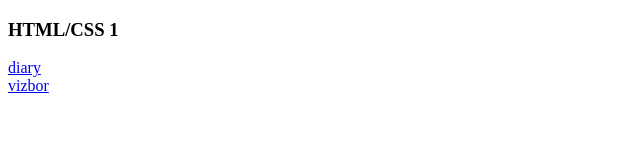
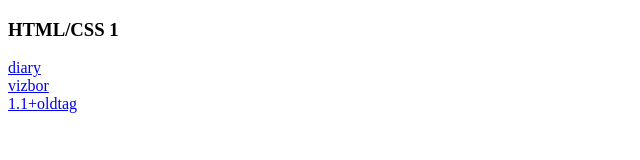
Before and after one commit to Ivannikylin/IvanNikulin, a plain HTML site: page index.html in a window 1280 px wide. Shown: the full height of the page, 0-640 px from the left. Drawn offline with Linux system fonts and the light colour scheme.

Commit message:
Первый урок

```diff
--- a/index.html
+++ b/index.html
@@ -4,11 +4,13 @@
     <meta charset="UTF-8">
     <meta http-equiv="X-UA-Compatible" content="IE=edge">
     <meta name="viewport" content="width=device-width, initial-scale=1.0">
-    <title>\Список заданий</title>
+    <title>Список заданий</title>
 </head>
 <body>
     <H3>HTML/CSS 1</H3>
     <a href="home/HTML_CSS_1/diary.html">diary</a><br>
     <a href="home/HTML_CSS_1/vizbor/vizbor.html">vizbor</a><br>
+    <a href="home/HTML_CSS_1/1.1+oldtag.html">1.1+oldtag</a><br>
+
 </body>
 </html>
```
